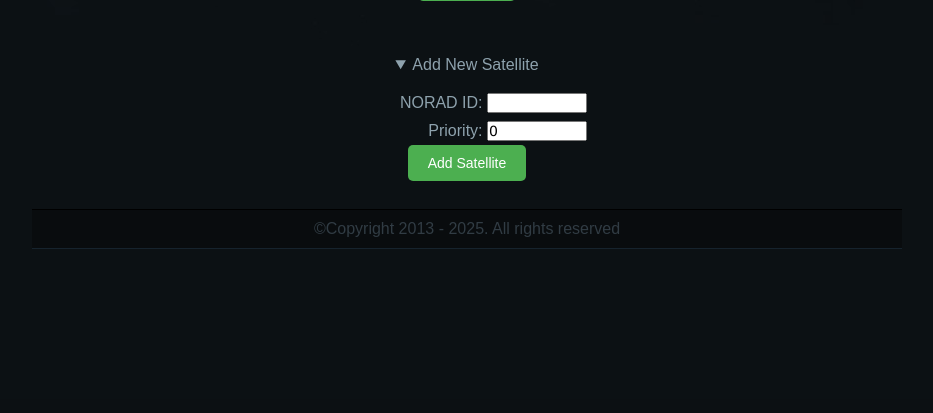
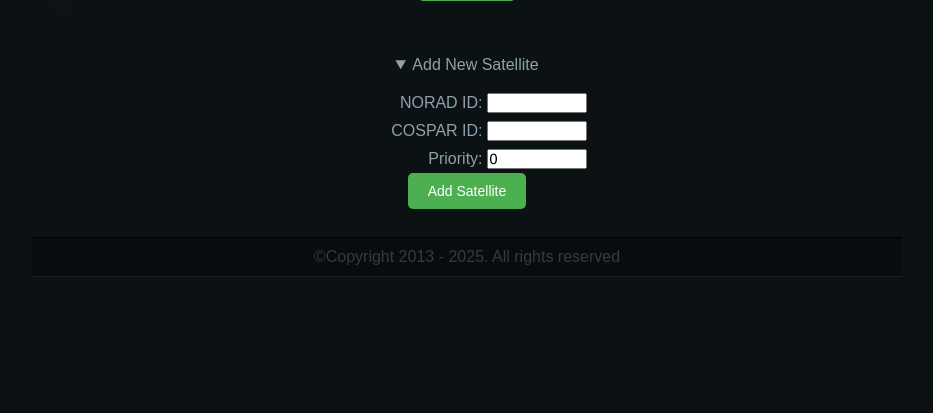
Before and after one commit to vkudak/lkd_site_flask, a Flask app: template app/templates/sat_pas/sat_select.html in a window 1280 px wide, after a click on "Add New Satellite". Shown: the part 545-958 px from the top of the page, without its empty margins (173-1106 px from the left). Before the commit the page ends 794 px from the top, so only its background shows below. Run offline with Flask 2, Linux system fonts and the light colour scheme; the template is opened without the code that fills it: values that come from a table or form of the project are taken from there, others are empty; parts of the project's set-up code (start-up, migrations or seed data) failed here and were passed over; some libraries are stand-ins or nearby versions.

Commit message:
Fix sat_view add sattelite logic. Cospar field added as required

```diff
--- a/app/templates/sat_pas/sat_select.html
+++ b/app/templates/sat_pas/sat_select.html
@@ -113,6 +113,11 @@ function confirmAction(){
                 </div>
 
                 <div style="text-align: right; width: 80%">
+                    <label for="cospar">COSPAR ID:</label>
+                    <input style="width:30%;" type="text" id="cospar" name="cospar" required>
+                </div>
+
+                <div style="text-align: right; width: 80%">
                     <label for="priority">Priority:</label>
                     <input style="width:30%;" type="number" id="priority" name="priority" value="0" required>
                 </div>
--- a/app/views/sat_view.py
+++ b/app/views/sat_view.py
@@ -228,9 +228,16 @@ def add_satellite():
     Add Sat_View to DataBase by Norad number and Priority
     """
     norad = request.form['norad']
+    cospar = request.form['cospar']
     priority = request.form['priority']
 
-    new_satellite = SatForView(norad=int(norad), cospar='', name='', priority=int(priority))
+    # check if satellite exists
+    if SatForView.query.filter_by(norad=norad).first() or SatForView.query.filter_by(cospar=cospar).first():
+        flash(f"Satellite with NORAD={norad} or COSPAR={cospar} already exist.", "error")
+        current_app.logger.error(f"Cant add sat. Satellite with NORAD={norad} or COSPAR={cospar} already exist.")
+        return redirect(url_for('sat_view.sat_select'))
+
+    new_satellite = SatForView(norad=int(norad), cospar=cospar, name='', priority=int(priority))
     db.session.add(new_satellite)
     db.session.commit()
     flash(f"Satellite {norad} added successfully.", "success")
```
